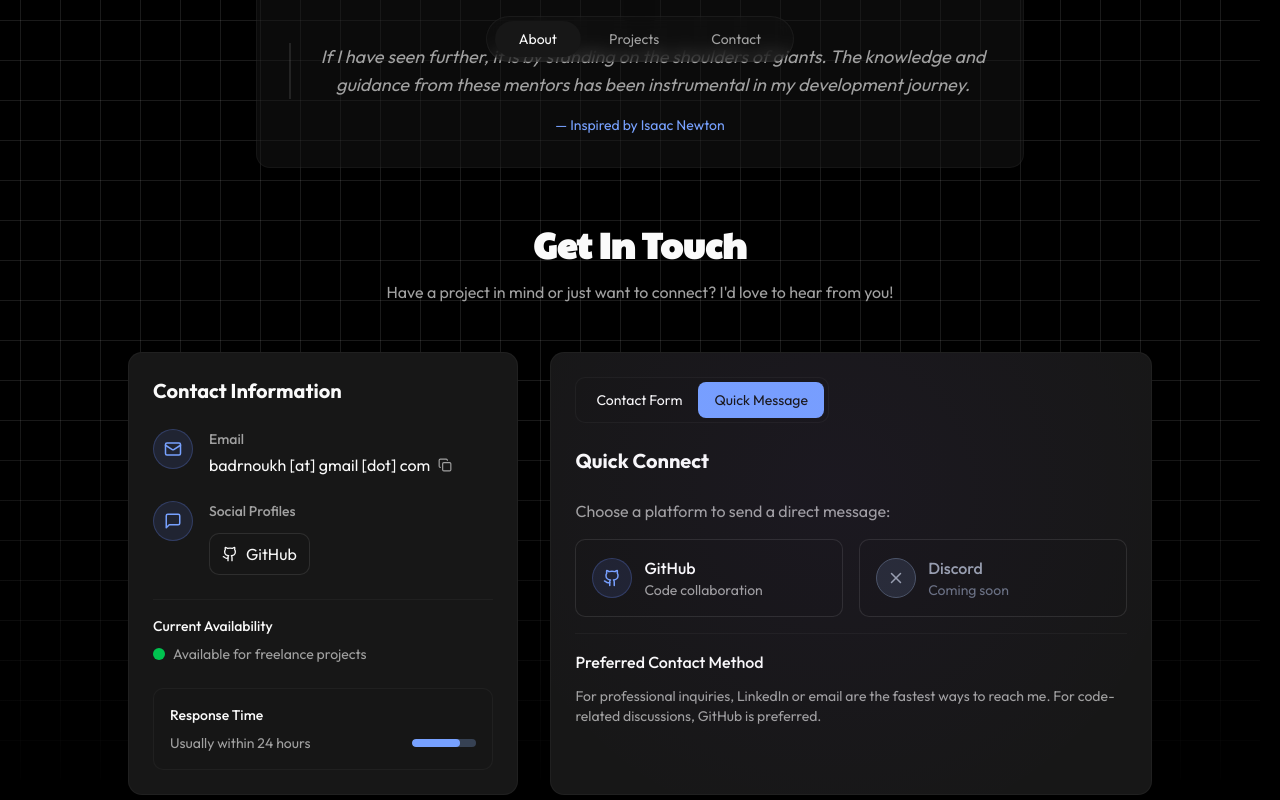
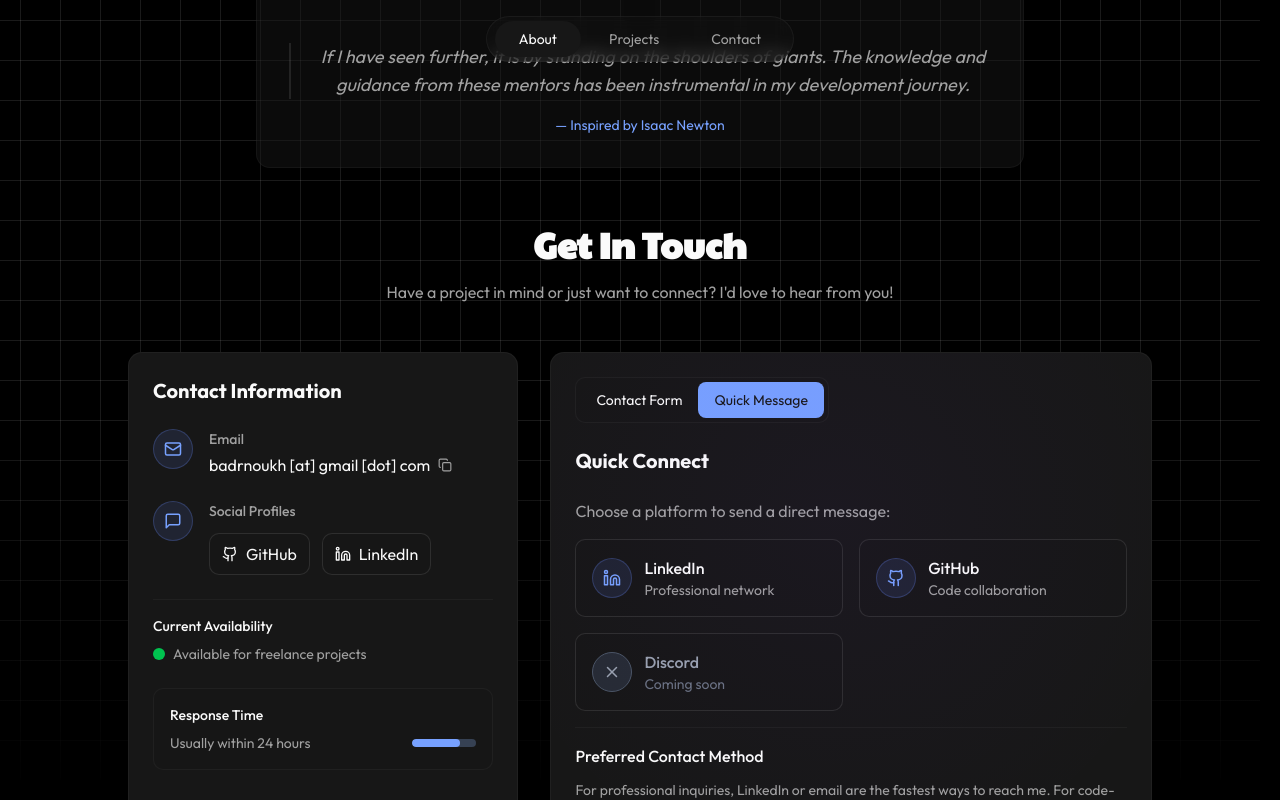
Before and after one commit to LIZEWESKI/my-portfolio, a React (Vite) app: page / in a window 1280 px wide. Both pictures are taken after a click on the button "Quick Message". Shown: the part 5596-6396 px from the top of the page. Built offline with nearby package versions, Linux system fonts and the light colour scheme.

Commit message:
Restore LinkedIn links removed in previous commit

```diff
--- a/src/components/Contacts.jsx
+++ b/src/components/Contacts.jsx
@@ -179,6 +179,15 @@ export function Contacts() {
                           >
                             <Github size={16} />
                             <span>GitHub</span>
+                          </a>
+                          <a
+                            href="https://www.linkedin.com/in/badr-lizeweski"
+                            target="_blank"
+                            rel="noopener noreferrer"
+                            className="flex items-center gap-2 px-3 py-2 rounded-lg bg-card/80 border border-border hover:border-primary/30 hover:bg-card/60 transition-colors"
+                          >
+                            <Linkedin size={16} />
+                            <span>LinkedIn</span>
                           </a>
                         </div>
                       </div>
@@ -408,6 +417,20 @@ export function Contacts() {
                         <p className="text-muted-foreground">Choose a platform to send a direct message:</p>
 
                         <div className="grid grid-cols-1 sm:grid-cols-2 gap-4">
+                            <a
+                              href="https://www.linkedin.com/in/badr-lizeweski"
+                              target="_blank"
+                              rel="noopener noreferrer"
+                              className="flex items-center gap-3 p-4 rounded-lg bg-card/80 border border-border hover:border-primary/30 hover:bg-card/60 transition-colors"
+                            >
+                              <div className="w-10 h-10 rounded-full bg-primary/10 border border-primary/20 flex items-center justify-center text-primary shrink-0">
+                                <Linkedin size={18} />
+                              </div>
+                              <div>
+                                <h4 className="font-medium">LinkedIn</h4>
+                                <p className="text-sm text-muted-foreground">Professional network</p>
+                              </div>
+                            </a>
 
                             <a
                               href="https://github.com/LIZEWESKI"
--- a/src/components/Footer.jsx
+++ b/src/components/Footer.jsx
@@ -179,6 +179,15 @@ export function Footer() {
             >
               <Github size={20} />
             </a>
+            <a
+              href="https://www.linkedin.com/in/badr-lizeweski"
+              target="_blank"
+              rel="noopener noreferrer"
+              className="text-muted-foreground hover:text-foreground transition-colors"
+              aria-label="LinkedIn"
+            >
+              <Linkedin size={20} />
+            </a>
           </div>
 
           <code className="mt-6 text-xs text-muted-foreground">I have no coffee, and I must code.</code>
--- a/src/components/Hero.jsx
+++ b/src/components/Hero.jsx
@@ -88,6 +88,13 @@ export function Hero() {
                   <ArrowRight className="ml-2 h-4 w-4 group-hover:translate-x-1 transition-transform" />
                 </a>
               </Button>
+
+              <Button asChild variant="outline">
+                <a href="https://www.linkedin.com/in/badr-lizeweski/" target="_blank" rel="noopener noreferrer">
+                  <Linkedin className="mr-2 h-4 w-4" />
+                  LinkedIn
+                </a>
+              </Button>
             </motion.div>
 
             <motion.div
```
